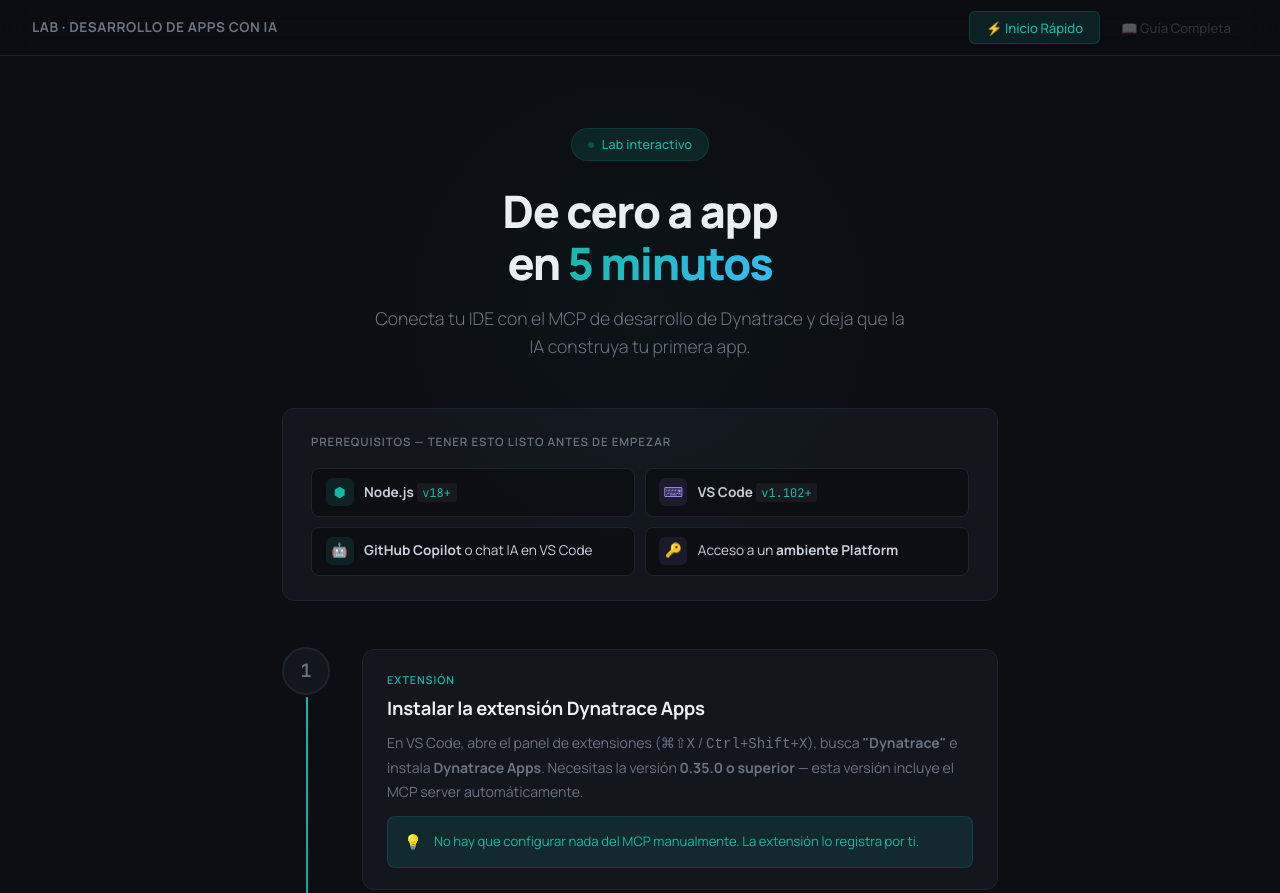
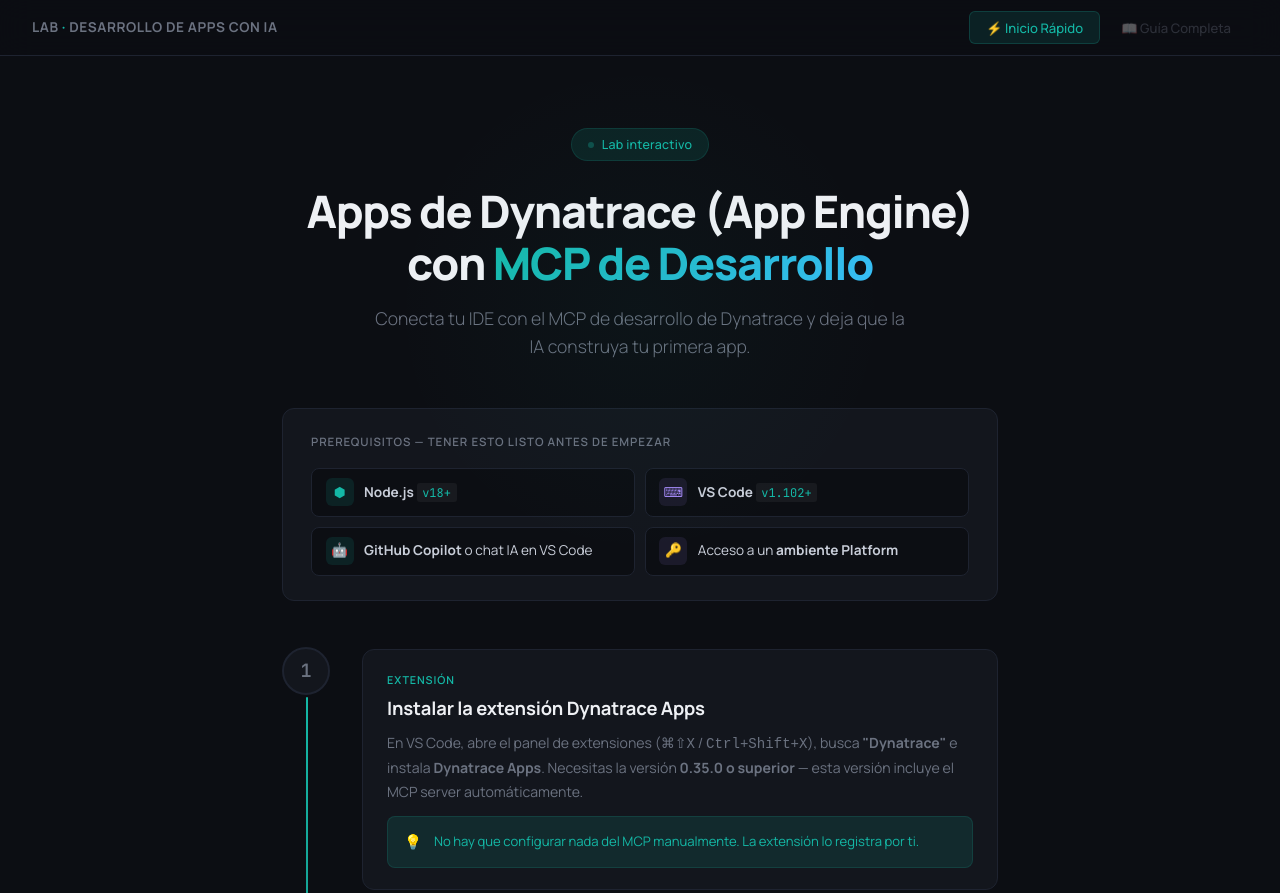
Before and after one commit to stevensonramirez/labmcpdev, a plain HTML site: page index.html in a window 1280 px wide. Shown: the top 893 px of the page. Drawn offline with Linux system fonts and the light colour scheme.

Commit message:
Update hero section heading in index.html

```diff
--- a/index.html
+++ b/index.html
@@ -457,7 +457,7 @@
 <!-- HERO -->
 <div class="hero">
   <div class="hero-badge"><span class="dot"></span> Lab interactivo</div>
-  <h1>De cero a app<br>en <span class="gradient">5 minutos</span></h1>
+  <h1>Apps de Dynatrace (App Engine)<br>con <span class="gradient">MCP de Desarrollo</span></h1>
   <p>Conecta tu IDE con el MCP de desarrollo de Dynatrace y deja que la IA construya tu primera app.</p>
 </div>
 
```
